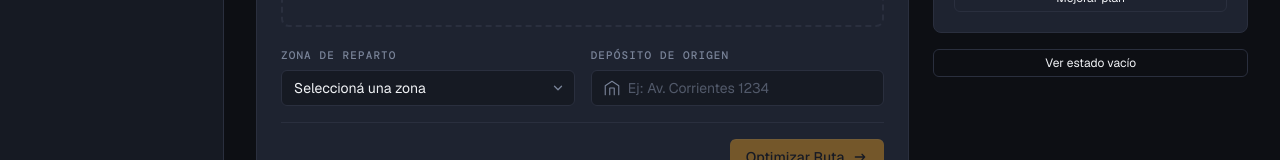
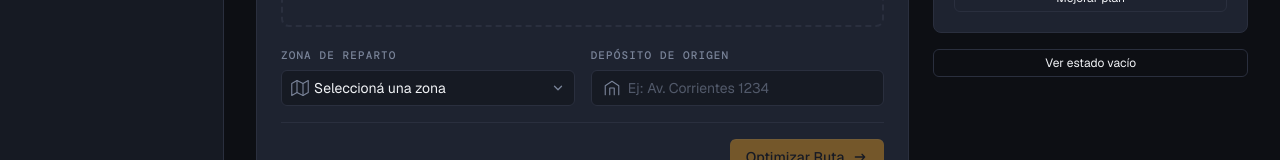
Before and after one commit to ValennIglesias/routte-flow, a Next.js app: page /dashboard in a window 1280 px wide. Shown: the part 306-466 px from the top of the page. Built offline with nearby package versions, Linux system fonts and the light colour scheme; a web font is replaced by a local one.

Commit message:
feat: add optional left icon and dynamic padding to Select component

```diff
--- a/components/ui/Select.tsx
+++ b/components/ui/Select.tsx
@@ -12,6 +12,7 @@ interface SelectProps extends React.SelectHTMLAttributes<HTMLSelectElement> {
   error?: string;
   options: SelectOption[];
   placeholder?: string;
+  iconLeft?: React.ReactNode; // ✅ agregado
 }
 
 export function Select({
@@ -22,6 +23,7 @@ export function Select({
   placeholder,
   id,
   className = "",
+  iconLeft, // ✅ agregado
   ...props
 }: SelectProps) {
   const selectId = id ?? label?.toLowerCase().replace(/\s+/g, "-");
@@ -37,11 +39,18 @@ export function Select({
         </label>
       )}
       <div className="relative flex items-center">
+        {/* ✅ ícono izquierdo opcional */}
+        {iconLeft && (
+          <span className="pointer-events-none absolute left-2.5 flex items-center text-text-muted">
+            {iconLeft}
+          </span>
+        )}
         <select
           id={selectId}
           className={[
             "h-9 w-full appearance-none rounded-md bg-bg-surface border font-sans text-sm text-text-primary",
-            "pl-3 pr-8",
+            iconLeft ? "pl-8" : "pl-3", // ✅ padding dinámico
+            "pr-8",
             "transition-colors duration-150",
             "focus:outline-none focus:ring-2 focus:ring-accent/40 focus:border-accent/60",
             "disabled:opacity-40 disabled:cursor-not-allowed",
@@ -63,15 +72,9 @@ export function Select({
             </option>
           ))}
         </select>
-        {/* Chevron icon */}
+        {/* Chevron */}
         <span className="pointer-events-none absolute right-2.5 flex items-center text-text-muted">
-          <svg
-            width="14"
-            height="14"
-            viewBox="0 0 16 16"
-            fill="none"
-            aria-hidden="true"
-          >
+          <svg width="14" height="14" viewBox="0 0 16 16" fill="none" aria-hidden="true">
             <path
               d="M4 6l4 4 4-4"
               stroke="currentColor"
```
